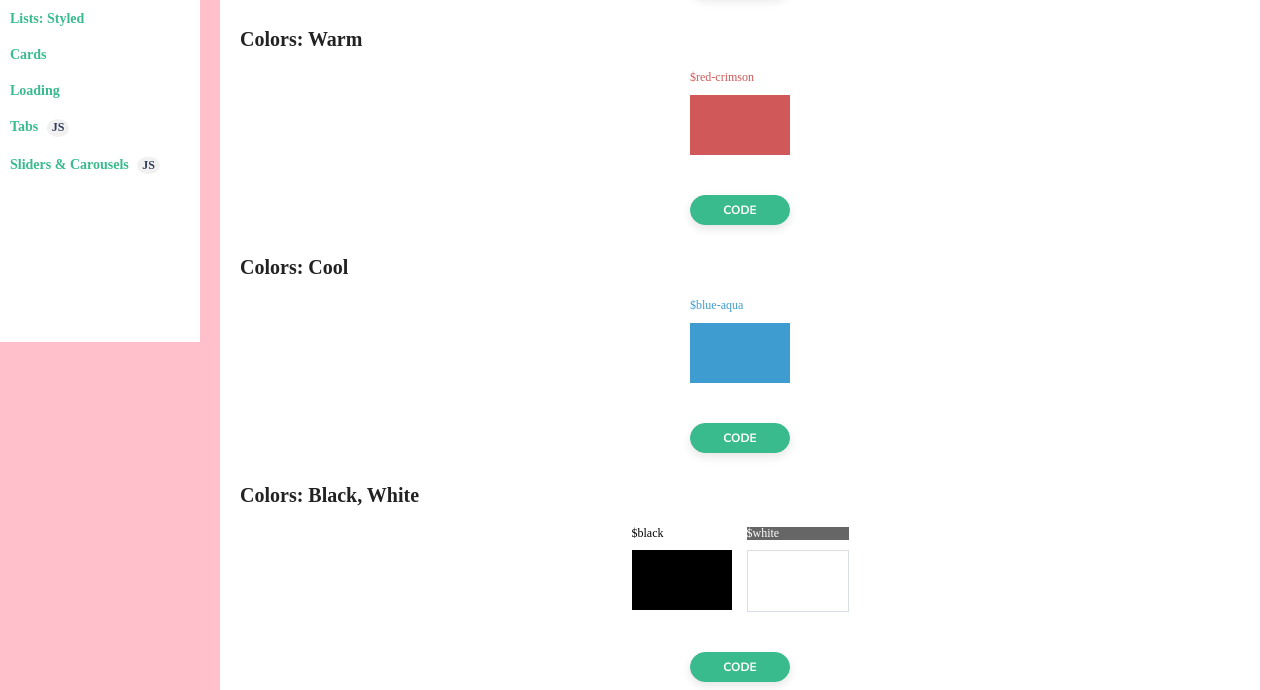
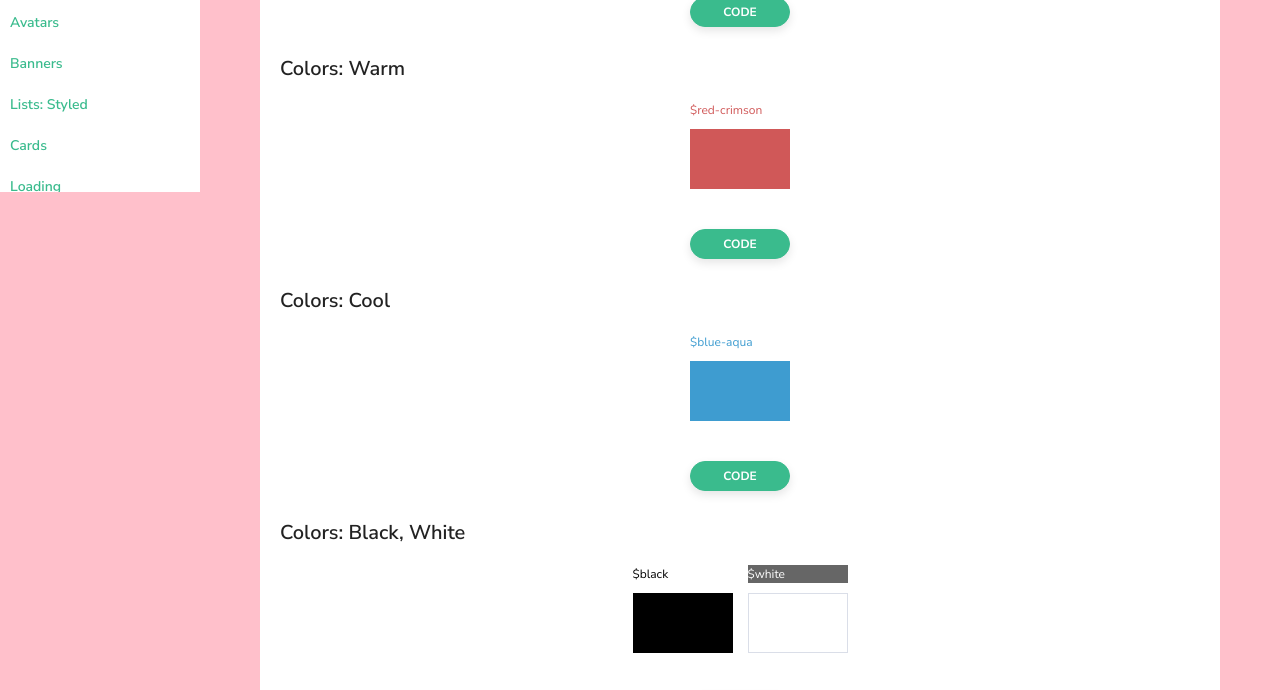
Before and after one commit to lurco/adopt-a-tree, a website: page index.html in a window 1280 px wide. Shown: the part 622-1312 px from the top of the page. Drawn offline with nearby package versions, Linux system fonts and the light colour scheme; files that its build step writes are made by us from their sources; files whose address does not match are found by name.

Commit message:
creates main partial with default stylings

```diff
--- a/assets/scss/main.scss
+++ b/assets/scss/main.scss
@@ -8,3 +8,4 @@
 @import "./partials/buttons";
 @import "./partials/forms";
 @import "./partials/grid";
+@import "./partials/main";
--- /dev/null
+++ b/assets/scss/partials/_main.scss
@@ -0,0 +1,28 @@
+@import "variables";
+// ---------------------------------------------
+// MAIN: STYLES
+
+
+// ---------------------------------------------
+// BOX SIZING
+
+*, *::before, *::after {
+    box-sizing: border-box;
+}
+
+// ---------------------------------------------
+// HTML, BODY: STYLES
+
+html, body {
+    width: 100%;
+    height: 100%;
+}
+
+body {
+    color: $color-font;
+    background-color: $gray-mist;
+    font-size: $font-size;
+    font-weight: $font-regular;
+    font-family: $font-family-1;
+    line-height: $line-height;
+}
```
